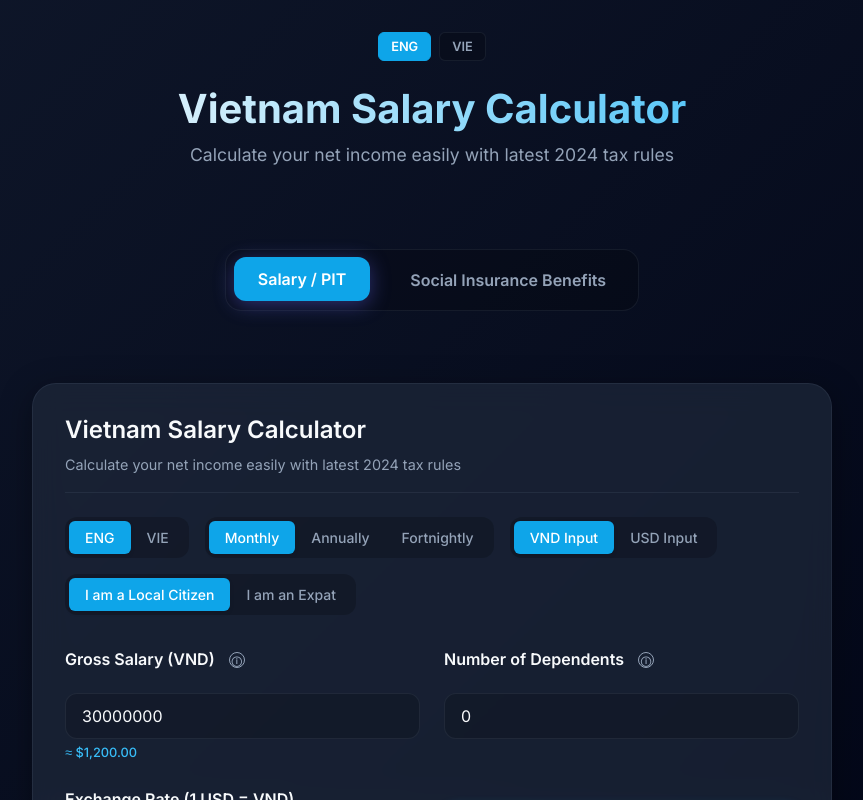
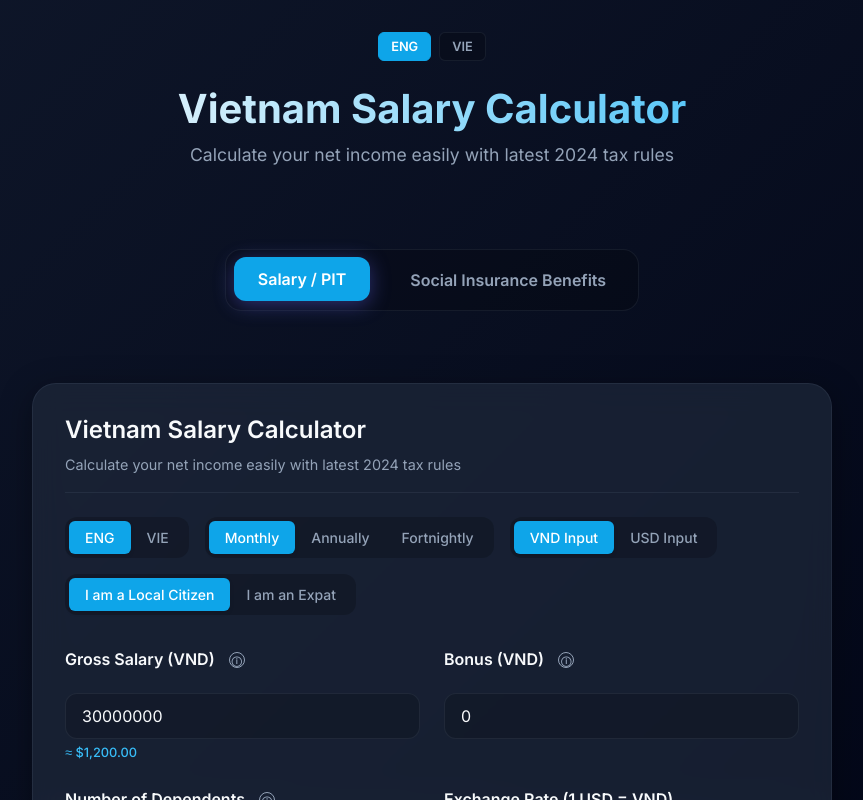
Before and after one commit to lvdatri1/tinhtienluong.com, a Next.js app: page / in a window 1280 px wide. Shown: the top 800 px of the page, without its empty margins (208-1071 px from the left). Built offline with nearby package versions, Linux system fonts and the light colour scheme.

Commit message:
feat: add bonus field to salary calculator

```diff
--- a/src/components/Calculator.tsx
+++ b/src/components/Calculator.tsx
@@ -22,6 +22,7 @@ export default function Calculator({ initialLang = 'en' }: CalculatorProps) {
   }, [initialLang]);
 
   const [grossSalary, setGrossSalary] = useState<string>('30000000');
+  const [bonus, setBonus] = useState<string>('0');
   const [dependents, setDependents] = useState<number>(0);
   const [currency, setCurrency] = useState<'VND' | 'USD'>('VND');
   const [isExpat, setIsExpat] = useState<boolean>(false);
@@ -36,6 +37,7 @@ export default function Calculator({ initialLang = 'en' }: CalculatorProps) {
     // Since we now use locale-aware formatting, let's just strip everything non-numeric except the decimal point if it exists
     // But for now, we'll just strip all non-digits to be safe with toLocaleString results
     const cleanGross = parseFloat(grossSalary.replace(/[^0-9]/g, ''));
+    const cleanBonus = parseFloat(bonus.replace(/[^0-9]/g, '')) || 0;
     const cleanRate = parseFloat(exchangeRate.replace(/[^0-9]/g, ''));
 
 
@@ -47,7 +49,8 @@ export default function Calculator({ initialLang = 'en' }: CalculatorProps) {
       isExpat,
       currency,
       exchangeRate: cleanRate,
-      period
+      period,
+      bonus: cleanBonus
     });
 
     setResult(res);
@@ -61,6 +64,10 @@ export default function Calculator({ initialLang = 'en' }: CalculatorProps) {
 
   const handleGrossChange = (e: React.ChangeEvent<HTMLInputElement>) => {
     setGrossSalary(formatNumber(e.target.value));
+  };
+
+  const handleBonusChange = (e: React.ChangeEvent<HTMLInputElement>) => {
+    setBonus(formatNumber(e.target.value));
   };
 
   const handleExchangeRateChange = (e: React.ChangeEvent<HTMLInputElement>) => {
@@ -94,7 +101,8 @@ export default function Calculator({ initialLang = 'en' }: CalculatorProps) {
             isExpat,
             currency,
             exchangeRate: parsedRate,
-            period: newPeriod
+            period: newPeriod,
+            bonus: parseFloat(bonus.replace(/[^0-9]/g, '')) || 0
           }));
         }
       }
@@ -208,18 +216,35 @@ export default function Calculator({ initialLang = 'en' }: CalculatorProps) {
               placeholder={`e.g. ${currency === 'USD' ? '2,500' : '30,000,000'}`}
               required
             />
-            {grossSalary && exchangeRate && !isNaN(parseFloat(grossSalary.replace(/,/g, ''))) && (
+            {grossSalary && exchangeRate && !isNaN(parseFloat(grossSalary.replace(/[^0-9]/g, ''))) && (
               <div className={styles.helperText}>
                 ≈ {new Intl.NumberFormat(lang === 'en' ? 'en-US' : 'vi-VN', {
                   style: 'currency',
                   currency: currency === 'USD' ? 'VND' : 'USD',
                   maximumFractionDigits: currency === 'USD' ? 0 : 2,
                 }).format(currency === 'USD'
-                  ? parseFloat(grossSalary.replace(/,/g, '')) * parseFloat(exchangeRate)
-                  : parseFloat(grossSalary.replace(/,/g, '')) / parseFloat(exchangeRate)
+                  ? (parseFloat(grossSalary.replace(/[^0-9]/g, '')) + (parseFloat(bonus.replace(/[^0-9]/g, '')) || 0)) * parseFloat(exchangeRate)
+                  : (parseFloat(grossSalary.replace(/[^0-9]/g, '')) + (parseFloat(bonus.replace(/[^0-9]/g, '')) || 0)) / parseFloat(exchangeRate)
                 )}
               </div>
             )}
+          </div>
+
+          <div className={styles.inputGroup}>
+            <label className={styles.label}>
+              {t.bonus} ({currency})
+              <InfoTooltip text={t.bonusTooltip}>
+                <span className={styles.infoIcon}>ⓘ</span>
+              </InfoTooltip>
+            </label>
+            <input
+              type="text"
+              inputMode="decimal"
+              className={styles.input}
+              value={bonus}
+              onChange={handleBonusChange}
+              placeholder={`e.g. ${currency === 'USD' ? '500' : '5,000,000'}`}
+            />
           </div>
 
           <div className={styles.inputGroup}>
--- a/src/locales/en.json
+++ b/src/locales/en.json
@@ -36,6 +36,8 @@
   "backToHome": "Back to Home",
   "salaryCalculator": "PIT Calculator",
   "benefitsCalculator": "Benefits Calculator",
+  "bonus": "Bonus",
+  "bonusTooltip": "One-time or occasional bonuses. These are taxed for PIT but usually excluded from Social Insurance base.",
   "unemploymentMode": "Unemployment",
   "deathSupportMode": "Death Support",
   "avgSalary6Mo": "Avg Salary (Last 6 months)",
--- a/src/locales/vi.json
+++ b/src/locales/vi.json
@@ -36,6 +36,8 @@
   "backToHome": "Quay lại trang chủ",
   "salaryCalculator": "Tính Thuế TNCN",
   "benefitsCalculator": "Tính Chế Độ Bảo Hiểm",
+  "bonus": "Tiền Thưởng",
+  "bonusTooltip": "Các khoản thưởng đột xuất hoặc không thường xuyên. Khoản này chịu thuế TNCN nhưng thường không tính đóng BHXH.",
   "unemploymentMode": "Thất Nghiệp",
   "deathSupportMode": "Tử Tuất",
   "avgSalary6Mo": "Lương bình quân 6 tháng cuối",
--- a/src/utils/taxCalculation.ts
+++ b/src/utils/taxCalculation.ts
@@ -5,6 +5,7 @@ export interface TaxConfig {
   currency: 'VND' | 'USD';
   exchangeRate: number; // 1 USD = ? VND
   period: 'monthly' | 'annually' | 'fortnightly';
+  bonus: number;
 }
 
 export interface TaxResult {
@@ -73,7 +74,7 @@ function calculatePIT(taxableIncome: number): number {
 }
 
 export function calculateNetIncome(config: TaxConfig): TaxResult {
-  const { grossSalary, dependents, isExpat, currency, exchangeRate, period } = config;
+  const { grossSalary, dependents, isExpat, currency, exchangeRate, period, bonus } = config;
 
   // 1. Convert to Monthly basis for Vietnam PIT laws
   let monthlyScale = 1;
@@ -81,11 +82,14 @@ export function calculateNetIncome(config: TaxConfig): TaxResult {
   else if (period === 'fortnightly') monthlyScale = 26 / 12;
 
   const monthlyGross = grossSalary * monthlyScale;
+  const monthlyBonus = bonus * monthlyScale;
 
-  // Convert gross to VND for calculation
+  // Convert gross and bonus to VND for calculation
   const grossVND = currency === 'USD' ? monthlyGross * exchangeRate : monthlyGross;
+  const bonusVND = currency === 'USD' ? monthlyBonus * exchangeRate : monthlyBonus;
 
   // Insurance Calculations (Caps applied accurately to Monthly gross)
+  // Note: Insurance is typically calculated only on the regular gross salary, not bonuses.
   const siSalary = Math.min(grossVND, CAP_SI_HI);
   const hiSalary = Math.min(grossVND, CAP_SI_HI);
   const uiSalary = Math.min(grossVND, CAP_UI);
@@ -95,7 +99,9 @@ export function calculateNetIncome(config: TaxConfig): TaxResult {
   const unemploymentInsuranceVND = isExpat ? 0 : uiSalary * RATE_UI;
 
   const totalInsurance = socialInsuranceVND + healthInsuranceVND + unemploymentInsuranceVND;
-  const totalBeforeTaxVND = grossVND - totalInsurance;
+
+  // Taxable income is (Salary + Bonus) - Insurance - Deductions
+  const totalBeforeTaxVND = grossVND + bonusVND - totalInsurance;
 
   const personalDeductionVND = PERSONAL_DEDUCTION;
   const dependentDeductionVND = dependents * DEPENDENT_DEDUCTION;
```
